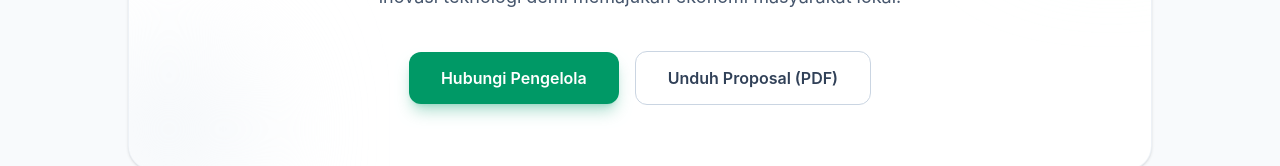
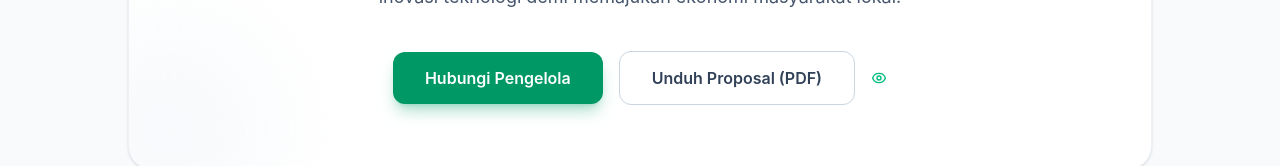
Before and after one commit to muhammadarlianoscar-uti/TA-WEB-24-SEMBADE, a Next.js app: page /potensi in a window 1280 px wide. Shown: the part 2688-2854 px from the top of the page. Built offline with nearby package versions, Linux system fonts and the light colour scheme.

Commit message:
test akun

```diff
--- a/app/potensi/page.tsx
+++ b/app/potensi/page.tsx
@@ -408,6 +408,13 @@
                 <button className="w-full sm:w-auto px-8 py-3.5 bg-white text-slate-700 border border-slate-300 rounded-xl font-semibold hover:bg-slate-50 transition-all hover:-translate-y-1">
                   Unduh Proposal (PDF)
                 </button>
+
+                <div className="flex items-center gap-1">
+                    <svg className="w-4 h-4 text-emerald-500" fill="none" stroke="currentColor" viewBox="0 0 24 24">
+                      <path strokeLinecap="round" strokeLinejoin="round" strokeWidth="2" d="M15 12a3 3 0 11-6 0 3 3 0 016 0z"></path>
+                      <path strokeLinecap="round" strokeLinejoin="round" strokeWidth="2" d="M2.458 12C3.732 7.943 7.523 5 12 5c4.478 0 8.268 2.943 9.542 7-1.274 4.057-5.064 7-9.542 7-4.477 0-8.268-2.943-9.542-7z"></path>
+                    </svg>
+                  </div>
               </div>
             </div>
           </div>
```
